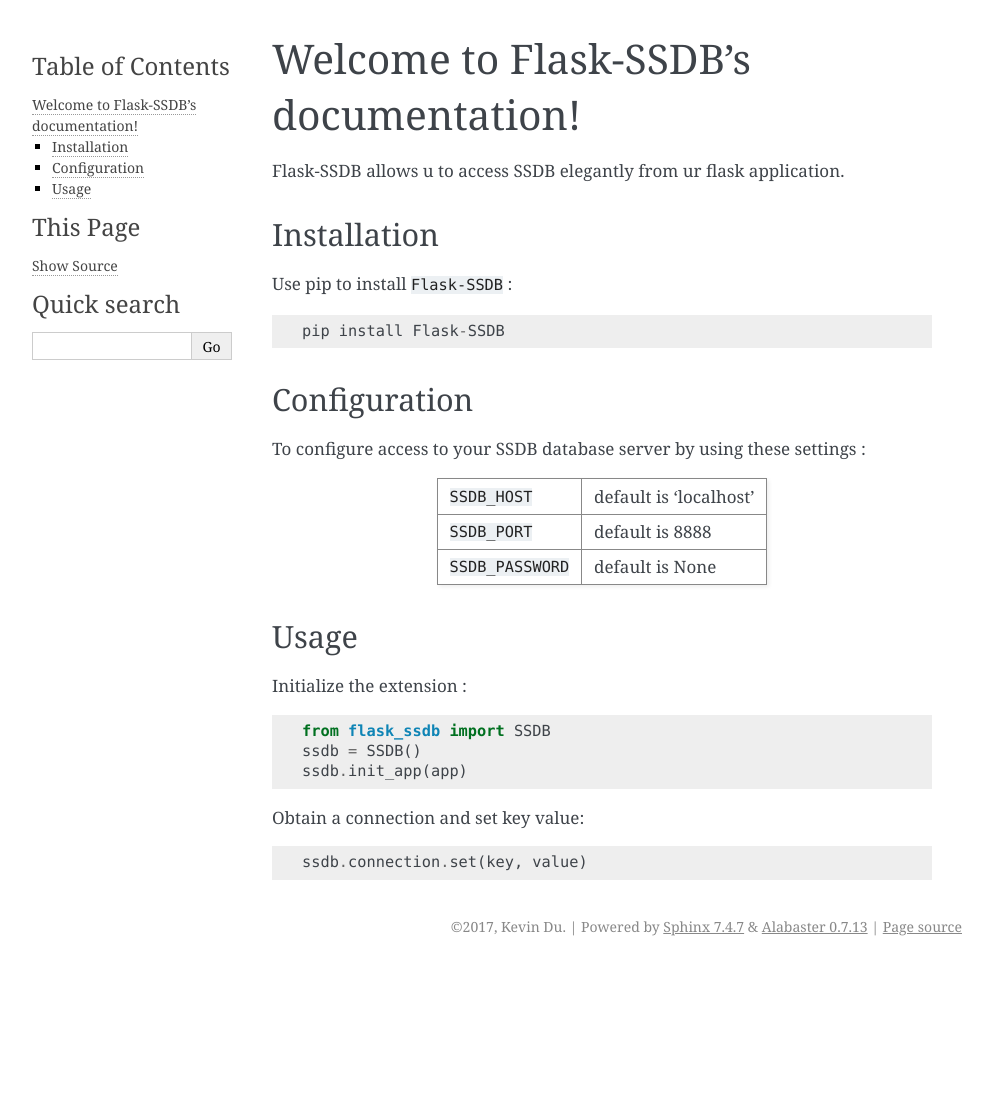
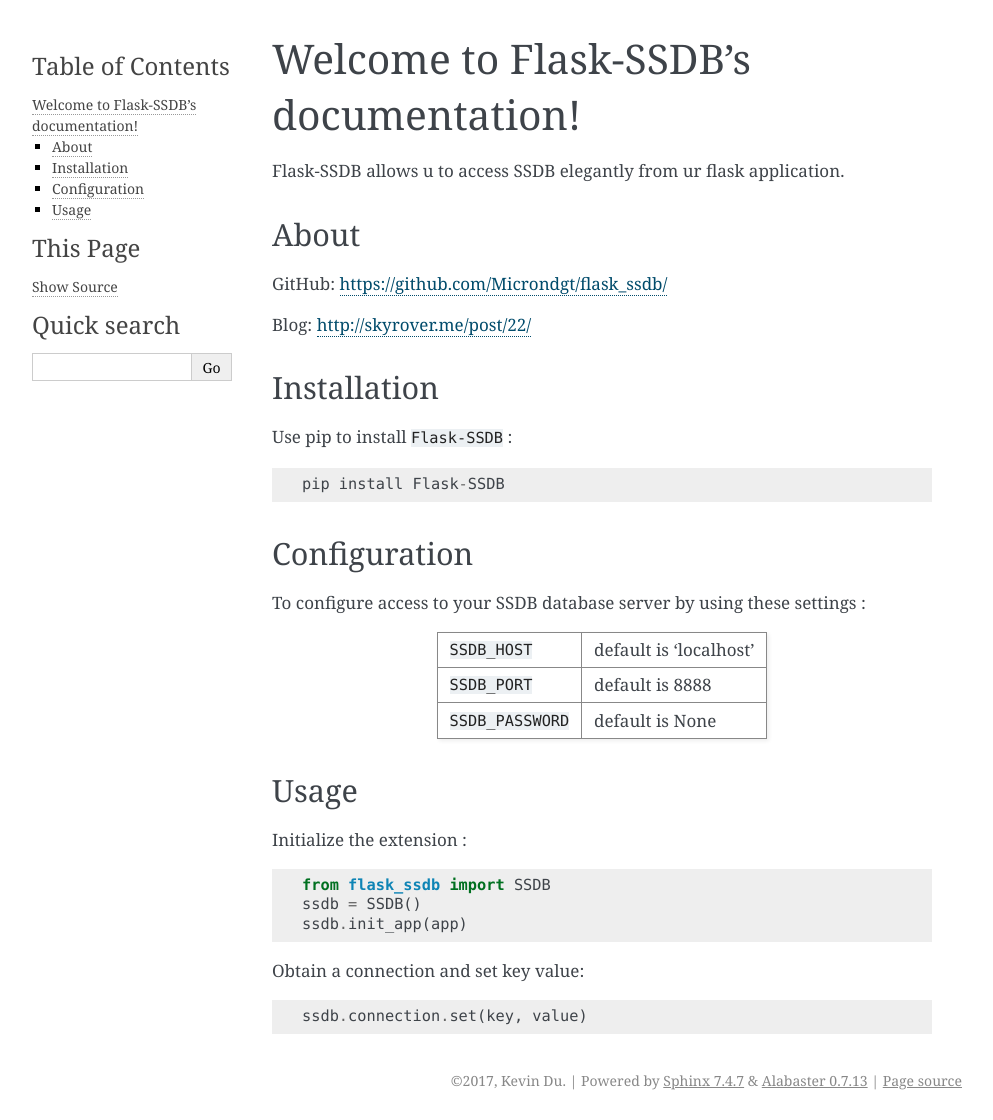
Before and after one commit to Microndgt/flask_ssdb, a Sphinx documentation site: the page built from docs/index.rst, in a window 1280 px wide. Shown: the whole page, without its empty margins (148-1141 px from the left). Built offline with Sphinx 7.4.7, drawn with Linux system fonts in a browser that asks for light colours; before the commit the page ends 966 px from its top, so only the background shows below that.

Commit message:
docs link to github and skyrover.me

```diff
--- a/docs/index.rst
+++ b/docs/index.rst
@@ -7,6 +7,13 @@
 ======================================
 
 Flask-SSDB allows u to access SSDB elegantly from ur flask application.
+
+About
+------
+
+GitHub: https://github.com/Microndgt/flask_ssdb/
+
+Blog: http://skyrover.me/post/22/
 
 Installation
 ------
```
